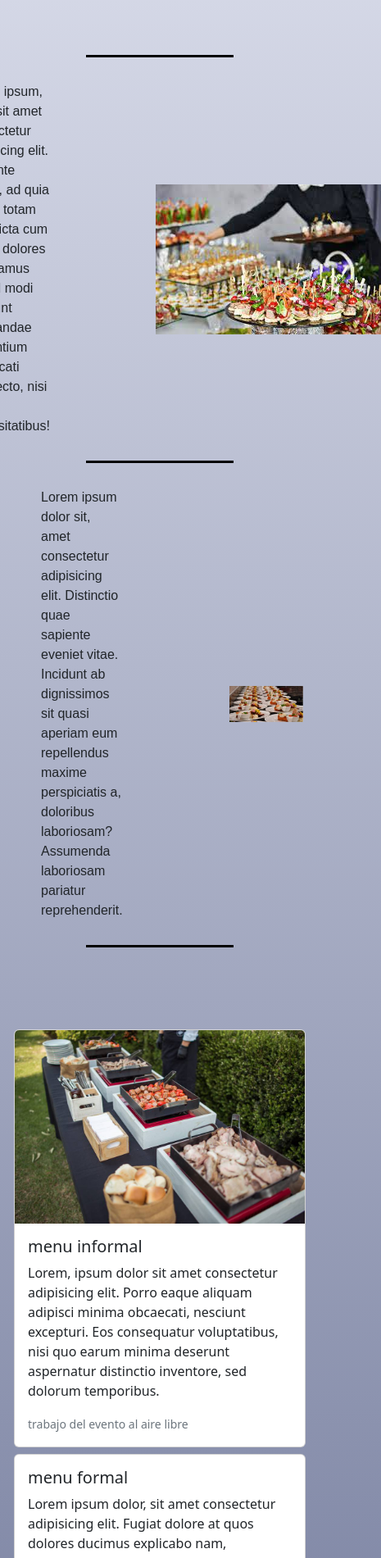
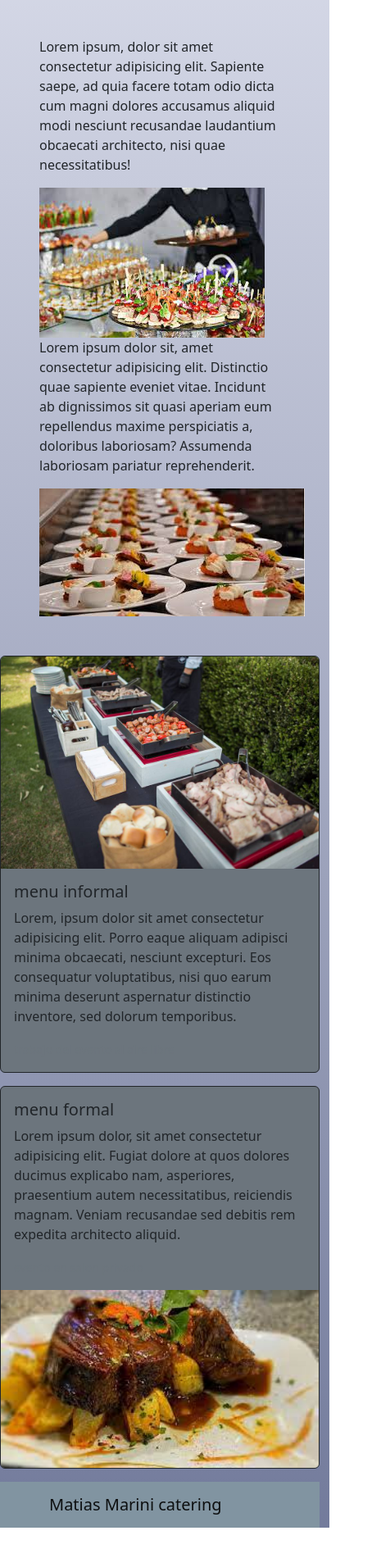
Before and after one commit to MariniOK/catering_marini, a plain HTML site: page index.html in a window 390 px wide. Shown: the part 99-2000 px from the top of the page at 82% size, 465 px wide, since content can reach past the window. After the commit the page ends 1963 px from the top, so only its background shows below. Drawn offline with nearby package versions, Linux system fonts and the light colour scheme.

Commit message:
segunda entrega

```diff
--- a/HTML/nosotros.css
+++ b/HTML/nosotros.css
@@ -87,7 +87,7 @@ font-weight: 800;
 
 
 
-
+/*
 .footer{
     border-top: 2px solid black;
     padding: 20px;
@@ -104,7 +104,7 @@ font-weight: 800;
   }
 
 
-
+*/
 .video{
     display: flex;
 
--- a/index.css
+++ b/index.css
@@ -1,4 +1,5 @@
-*{
+
+ *{
     padding: 0%;
     margin: 0% }
 
@@ -114,22 +115,6 @@
     font-weight: 500;
 }
 
-.imagen1{
-
-        width:rem
-
-
-}
-
-.imagen2{
-    width:50%;
-}
-.imagen3{
-    width: 30%;
-}
-.imagen4{
-    width: 30%;
-}
 
 .seccion3{
 
@@ -203,13 +188,6 @@
 
 }
 
-.footer{
-
-
-    border-top: 2px solid black;
-    padding: 20px;
-    background-color: rgb(128, 128, 126)
-  }
 
   .footer h6{
 
--- a/index.html
+++ b/index.html
@@ -3,9 +3,11 @@
     <head>
 
        <link href="https://cdn.jsdelivr.net/npm/bootstrap@5.2.0/dist/css/bootstrap.min.css" rel="stylesheet" integrity="sha384-gH2yIJqKdNHPEq0n4Mqa/HGKIhSkIHeL5AyhkYV8i59U5AR6csBvApHHNl/vI1Bx" crossorigin="anonymous">
-      <link href="https://unpkg.com/aos@2.3.1/dist/aos.css" rel="stylesheet">
+       <link rel="stylesheet" href="index.css">
 
-       <link rel="stylesheet" href="index.css">
+       <link href="https://unpkg.com/aos@2.3.1/dist/aos.css" rel="stylesheet">
+
+
       <meta charset="UTF-8">
       <meta http-equiv="X-UA-Compatible" content="IE=edge">
       <meta name="viewport" content="width=device-width, initial-scale=1.0">
@@ -14,15 +16,20 @@
         <enlace rel="preconectar" href="https://fonts.gstatic.com" crossorigin>
         <enlace href="https: //fonts.googleapis.com/css2? family= Comfortaa:wght@300 &familia = DM + Sans & display=swap" rel="stylesheet">
     </head>
- <body class="body">
-  <nav  class="navbar navbar-expand-lg sticky-top " class="navbar" style="background-color: #8194a1;" >
+
+
+ <body class="body" class="conteiner" >
+
+
+
+  <nav  class=" px-5 navbar navbar-expand-lg sticky-top  " class="navbar" style="background-color: #8194a1;" >
     <div class="container-fluid">
       <a class="navbar-brand" href="index.html">Matias Marini catering</a>
       <button class="navbar-toggler" type="button" data-bs-toggle="collapse" data-bs-target="#navbarNav" aria-controls="navbarNav" aria-expanded="false" aria-label="Toggle navigation">
         <span class="navbar-toggler-icon"></span>
       </button>
       <div class="collapse navbar-collapse" id="navbarNav">
-        <ul class="navbar-nav">
+        <ul class=" navbar-nav ">
           <li class="nav-item">
             <a class="nav-link active" aria-current="page" href="index.html">Home</a>
           </li>
@@ -66,46 +73,47 @@
     </header>
 
 
-        <main class="main">
-
-          <div class="intro">
+        <main class="row px-5 my-5" class="main">
 
 
-              <div class="seccion1">
-                <P data-aos="zoom-in" data-aos-duration="2000">Lorem ipsum, dolor sit amet consectetur adipisicing elit. Sapiente saepe, ad quia facere totam odio dicta cum magni dolores accusamus aliquid modi nesciunt recusandae laudantium obcaecati architecto, nisi quae necessitatibus!</P>
+
+
+              <div class="col-sm-12 col-md-6 col-lg-6 col-xl-6 px-6 " class="seccion1">
+                <P class="" data-aos="zoom-in" data-aos-duration="2000">Lorem ipsum, dolor sit amet consectetur adipisicing elit. Sapiente saepe, ad quia facere totam odio dicta cum magni dolores accusamus aliquid modi nesciunt recusandae laudantium obcaecati architecto, nisi quae necessitatibus!</P>
                 <img data-aos="fade-right"  data-aos-easing="linear"  data-aos-duration="1500" src="./imageneshome/fotoindex1.jpg" alt="isla gastronomica" class="imagen1">
               </div>
 
 
 
-            <div class="seccion2">
+            <div class="col-sm-12 col-md-6 col-lg-6 col-xl-6 px-6 ">
              <p data-aos="zoom-in" data-aos-duration="2000">Lorem ipsum dolor sit, amet consectetur adipisicing elit. Distinctio quae sapiente eveniet vitae. Incidunt ab dignissimos sit quasi aperiam eum repellendus maxime perspiciatis a, doloribus laboriosam? Assumenda laboriosam pariatur reprehenderit.</p>
              <img data-aos="fade-right" data-aos-easing="linear" data-aos-duration="1500"  src="./imageneshome/fotoindex2.jpg" alt="plato principla en serie" class="imagen2">
             </div>
 
           </div>
+        </main>
 
 
 
-          <div class="container-md">
+          <div class="card-group">
 
-             <div class="card mb-2">
+             <div class="card border-dark mb-3 text-bg-secondary mb-3">
               <img src="imageneshome/fotoindex3.jpeg" class="card-img-top" alt="...">
-              <div class="card-body">
+              <div class="card-body text-dark">
                 <h5 class="card-title">menu informal</h5>
                 <p class="card-text">Lorem, ipsum dolor sit amet consectetur adipisicing elit. Porro eaque aliquam adipisci minima obcaecati, nesciunt excepturi. Eos consequatur voluptatibus, nisi quo earum minima deserunt aspernatur distinctio inventore, sed dolorum temporibus.</p>
                 <p class="card-text"><small class="text-muted">trabajo del evento al aire libre</small></p>
               </div>
             </div>
-            <div class="card">
-              <div class="card-body">
+            <div class="card border-dark mb-3 text-bg-secondary mb-3" >
+              <div class="card-body text-dark">
                 <h5 class="card-title">menu formal</h5>
                 <p class="card-text">Lorem ipsum dolor, sit amet consectetur adipisicing elit. Fugiat dolore at quos dolores ducimus explicabo nam, asperiores, praesentium autem necessitatibus, reiciendis magnam. Veniam recusandae sed debitis rem expedita architecto aliquid.</p>
                 <p class="card-text"><small class="text-muted">evento en salon privado</small></p>
               </div>
               <img src="imageneshome/fotoindex4.jpg" class="card-img-bottom" alt="...">
             </div>
-
+          </div>
            <!--    <div class="seccion3A">
                 <h4>menu informal</h4>
                 <p>el menu Lorem ipsum dolor sit amet consectetur adipisicing elit. Dolore maxime quos enim ipsam temporibus</p>
@@ -127,10 +135,12 @@
          </main>
 
 
-       <footer class="footer">
-         <h6>Matias Marini Catering</h6>
-
-
+       <footer  class="footer">
+        <nav class="px-5 navbar" style="background-color: #8194a1">
+          <div class="container-fluid">
+            <a class="navbar-brand" href="index.html">Matias Marini catering</a>
+          </div>
+        </nav>
         </footer>
 
         <script src="https://unpkg.com/aos@2.3.1/dist/aos.js"></script>
```
Also changed, not shown: HTML/nosotros.html (+47 -10 lines).
